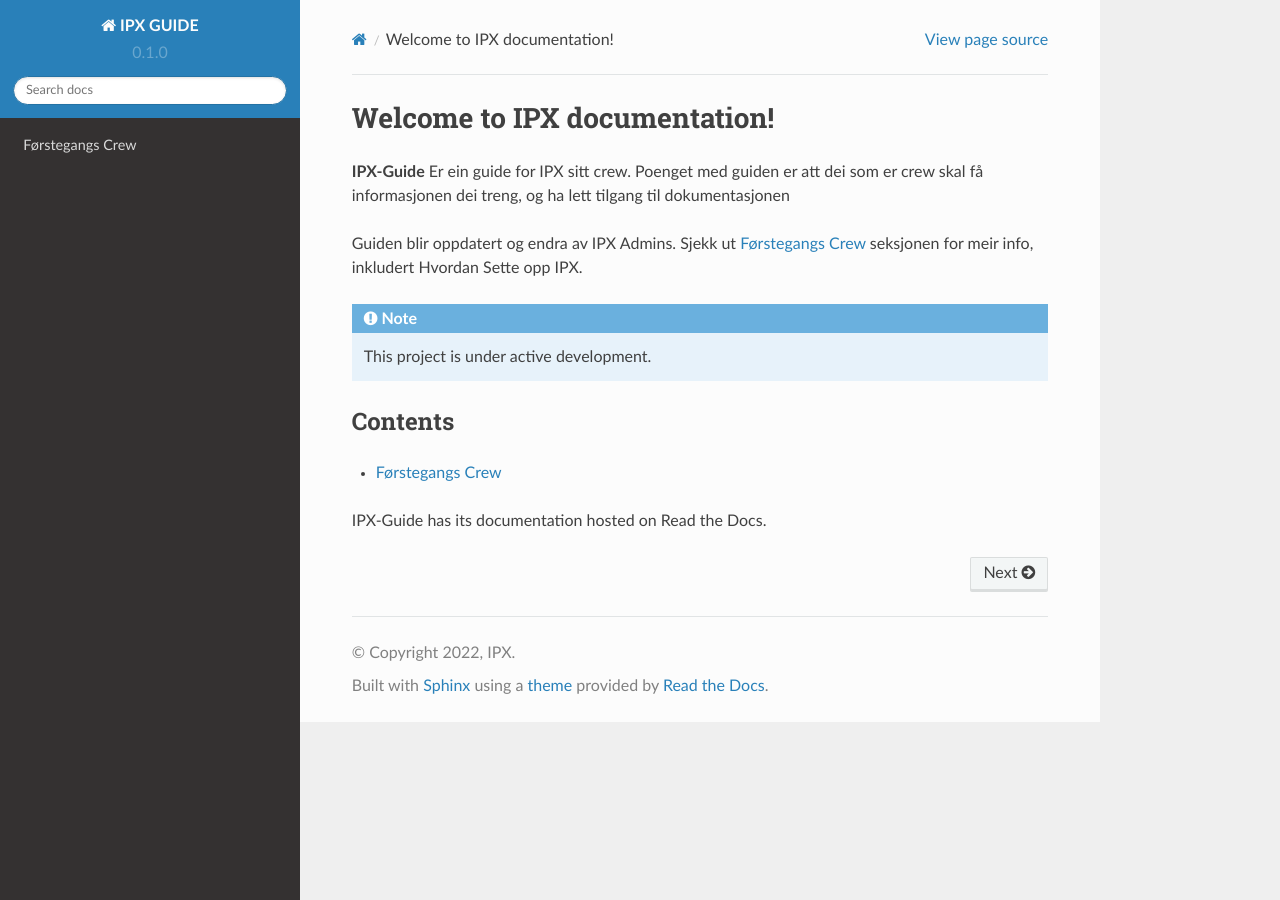
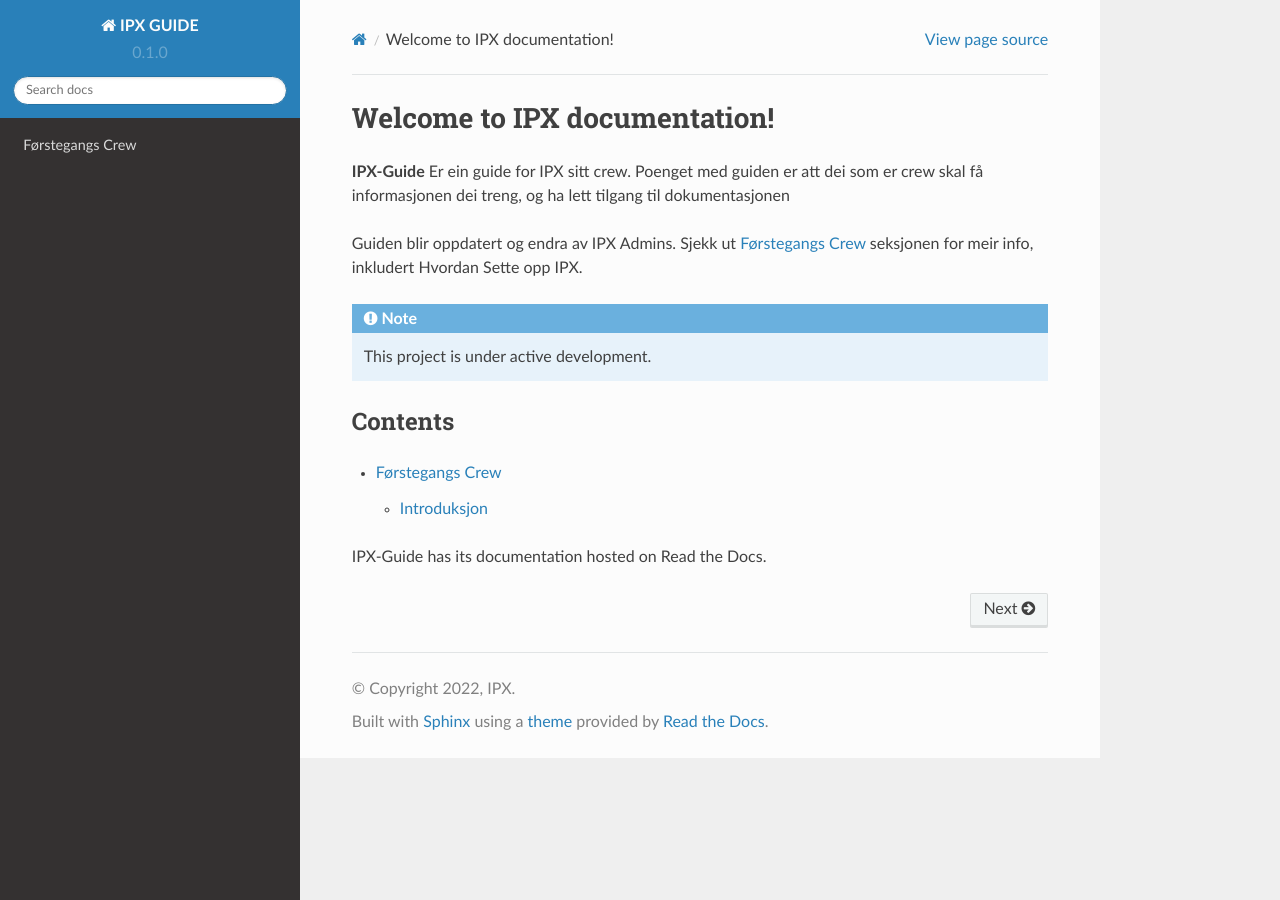
Before and after one commit to insu87/IPX-guide, a Sphinx documentation site: the page built from docs/source/index.rst, in a window 1280 px wide. Built offline with Sphinx 7.4.7 and the Read the Docs theme 2.0.0, drawn with Linux system fonts in a browser that asks for light colours; pages that are not in the unit, such as notebooks, are missing from menus.

Commit message:
Update Førstegangs Crew.rst

```diff
--- a/docs/source/Førstegangs Crew.rst
+++ b/docs/source/Førstegangs Crew.rst
@@ -1,4 +1,7 @@
 Førstegangs Crew
 ================
 
-.. Itroduksjon:
+.. Introduksjon:
+
+Introduksjon
+------------
```
